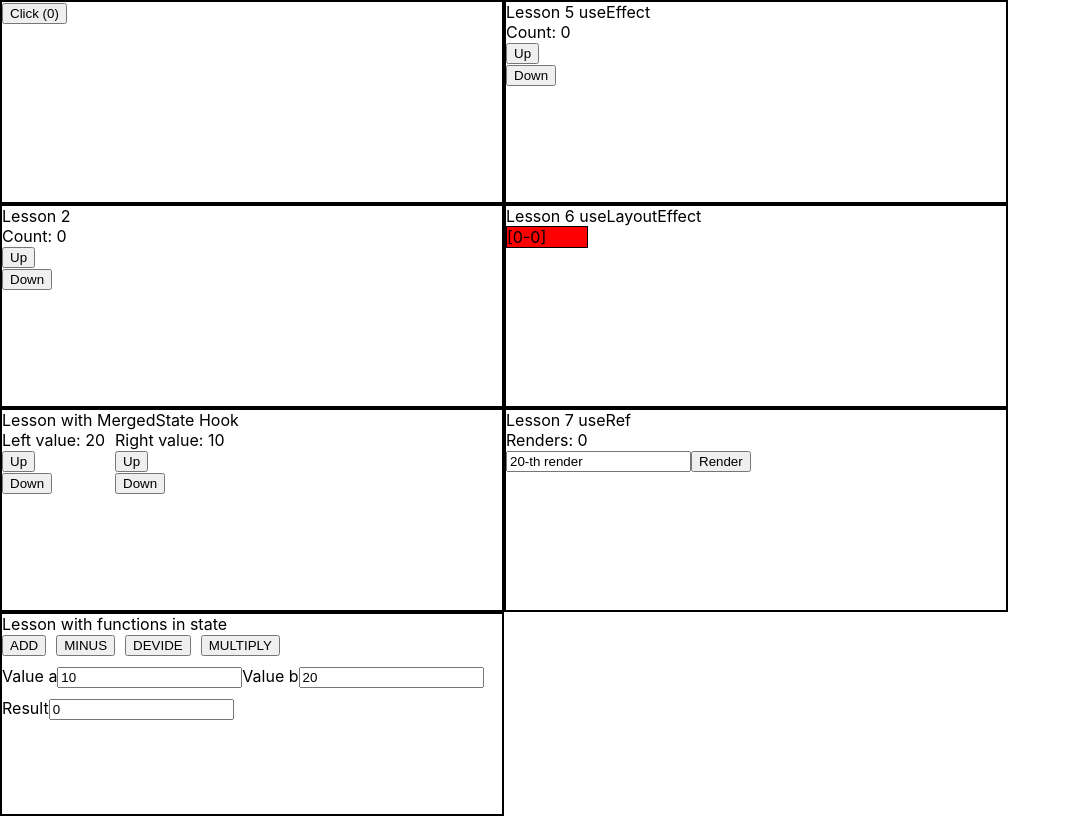
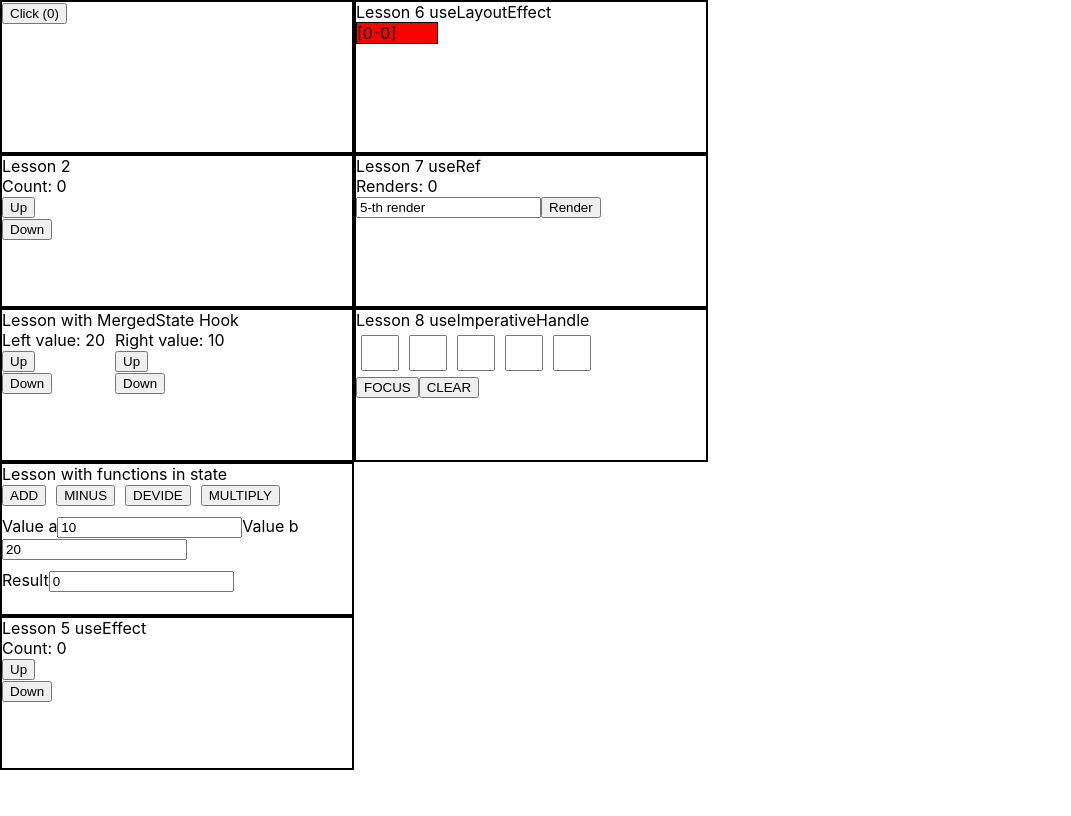
Before and after one commit to MaximSamorukov/react-hooks-udemy, a React (Create React App) app: page / in a window 1280 px wide. Shown: the whole page, without its empty margins (0-1071 px from the left). Built offline with nearby package versions, Linux system fonts and the light colour scheme.

Commit message:
useImperativeHandle forwardRef

```diff
--- a/src/components/App.js
+++ b/src/components/App.js
@@ -1,5 +1,5 @@
 import './App.css';
-import { Component1, Component2, Component3, Component4, Component5, Component6, Component7 } from './lessons_components';
+import { Component1, Component2, Component3, Component4, Component5, Component6, Component7, Component8 } from './lessons_components';
 function App() {
   return (
     <div className="app">
@@ -8,11 +8,12 @@ function App() {
         <Component2 />
         <Component3 />
         <Component4 />
+        <Component5 />
       </div>
       <div>
-        <Component5 />
         <Component6 />
         <Component7 />
+        <Component8 />
       </div>
     </div>
   );
--- a/src/components/lessons_components/component7.jsx
+++ b/src/components/lessons_components/component7.jsx
@@ -24,7 +24,7 @@ function Component7 () {
     <Wrapper>
       <div>Lesson 7 useRef</div>
       <div>Renders: {count}</div>
-      <input ref={refContainer} defaultValue="20-th render" readOnly={true} />
+      <input ref={refContainer} defaultValue="5-th render" readOnly={true} />
       <button onClick={() => setCount(count + 1)}>Render</button>
     </Wrapper>
   )
--- /dev/null
+++ b/src/components/lessons_components/component8.jsx
@@ -0,0 +1,24 @@
+import React, { useRef, useState } from "react";
+import Wrapper from "./wrapper";
+import PinInput from './component8_pinInput';
+
+
+function Component8 () {
+  const initialDigits = Array(5).fill('');
+  const [digits, setDigits] = useState(initialDigits);
+  const ref = useRef();
+  return (
+    <Wrapper>
+      <div>Lesson 8 useImperativeHandle</div>
+      <PinInput
+        ref={ref}
+        digits={digits}
+        onChange={setDigits}
+      />
+      <button onClick={() => ref.current.focus()}>FOCUS</button>
+      <button onClick={() => setDigits(initialDigits) }>CLEAR</button>
+    </Wrapper>
+  )
+}
+
+export default Component8;
--- /dev/null
+++ b/src/components/lessons_components/component8_pinInput.jsx
@@ -0,0 +1,68 @@
+import React, { useRef, useImperativeHandle, forwardRef } from "react";
+
+const inputStyle = {
+  width: 30,
+  height: 30,
+  fontSize: 20,
+  textAlign: 'center',
+  margin: 5,
+};
+
+function updateArray(array, index, newValue) {
+  const copy = [...array];
+  copy[index] = newValue;
+  return copy;
+}
+
+function PinInput ({ digits, onChange }, ref) {
+  const inputRefs = useRef(Array.from({ length: digits.length }));
+  const handleChange = (index, newValue) => {
+    const oldDigit = digits[index];
+    const newDigit = newValue.trim().replace(oldDigit, '');
+    if (newDigit < '0' || newDigit > '9') {
+      return;
+    }
+    onChange(updateArray(digits, index, newDigit));
+    const inputs = inputRefs.current;
+    if (index < inputs.length - 1) {
+      inputs[index + 1].focus();
+    } else {
+      inputs[index].blur();
+    }
+  }
+
+  const handleKeyDown = (index, keyPressed) => {
+    if (keyPressed !== 'Backspace') {
+      return;
+    }
+    if (digits[index]) {
+      onChange(updateArray(digits, index, ''));
+    } else if (index > 0) {
+      inputRefs.current[index - 1].focus();
+    }
+  }
+
+  useImperativeHandle(ref, () => ({
+    focus: () => {
+      inputRefs.current[0].focus();
+    },
+  }))
+  return (
+    <div>
+      {digits.map((digit, index) => (
+        <input
+          key={index}
+          style={inputStyle}
+          value={digit}
+          onChange={(event) => handleChange(index, event.target.value)}
+          ref={(ref) => {
+            inputRefs.current[index] = ref;
+          }}
+          onKeyDown={(e) => handleKeyDown(index, e.nativeEvent.key)}
+        />
+      ))}
+    </div>
+  )
+}
+
+export default forwardRef(PinInput);
--- a/src/components/lessons_components/index.js
+++ b/src/components/lessons_components/index.js
@@ -5,6 +5,15 @@ import Component4 from "./component4";
 import Component5 from "./component5";
 import Component6 from "./component6";
 import Component7 from "./component7";
+import Component8 from "./component8";
 
-
-export { Component1, Component2, Component3, Component4, Component5, Component6, Component7 };
+export {
+  Component1,
+  Component2,
+  Component3,
+  Component4,
+  Component5,
+  Component6,
+  Component7,
+  Component8,
+};
--- a/src/components/lessons_components/wrapper.css
+++ b/src/components/lessons_components/wrapper.css
@@ -1,5 +1,5 @@
 .wrapper {
-  width: 500px;
-  height: 200px;
+  width: 350px;
+  height: 150px;
   border: 2px solid black;
 }
```
